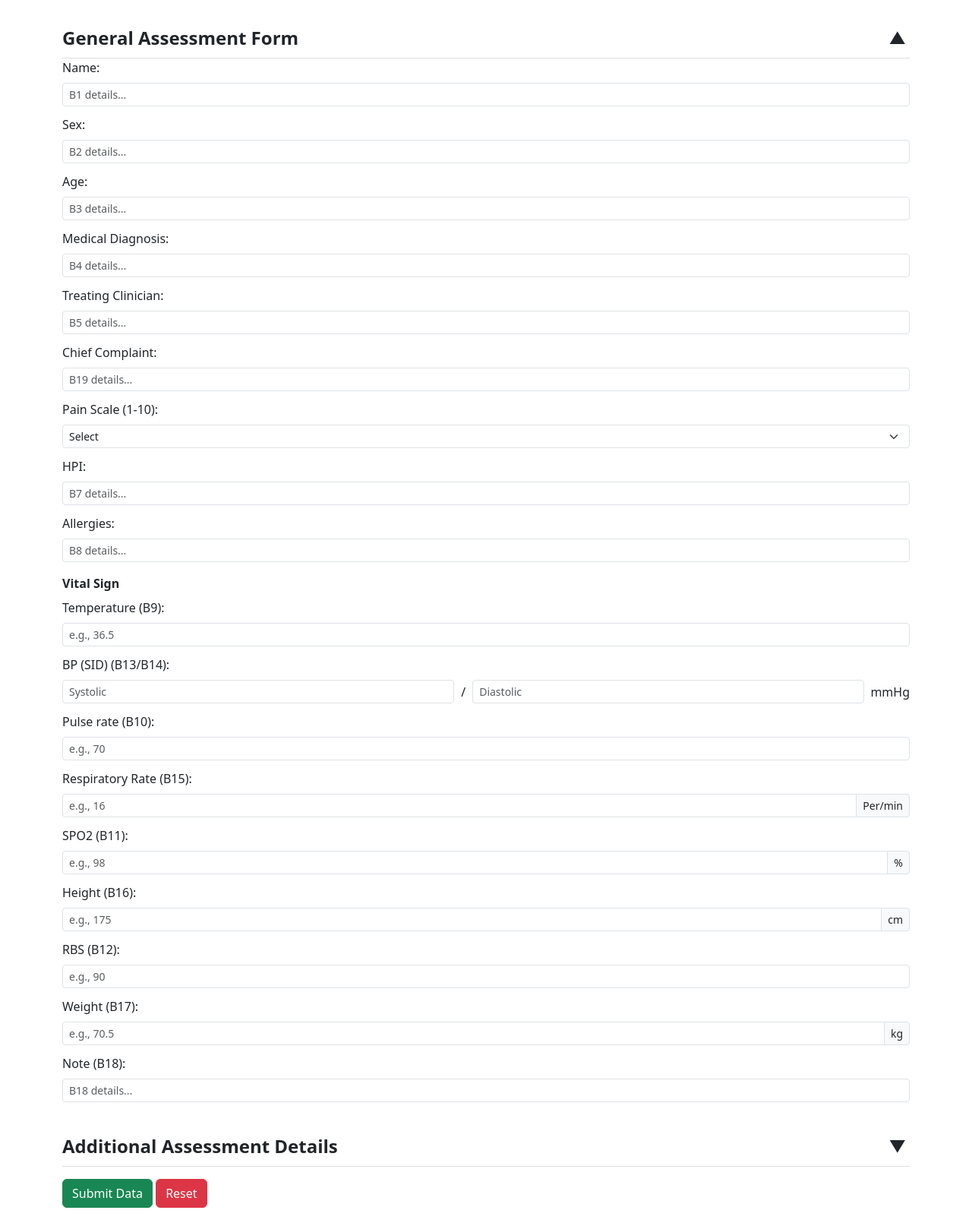
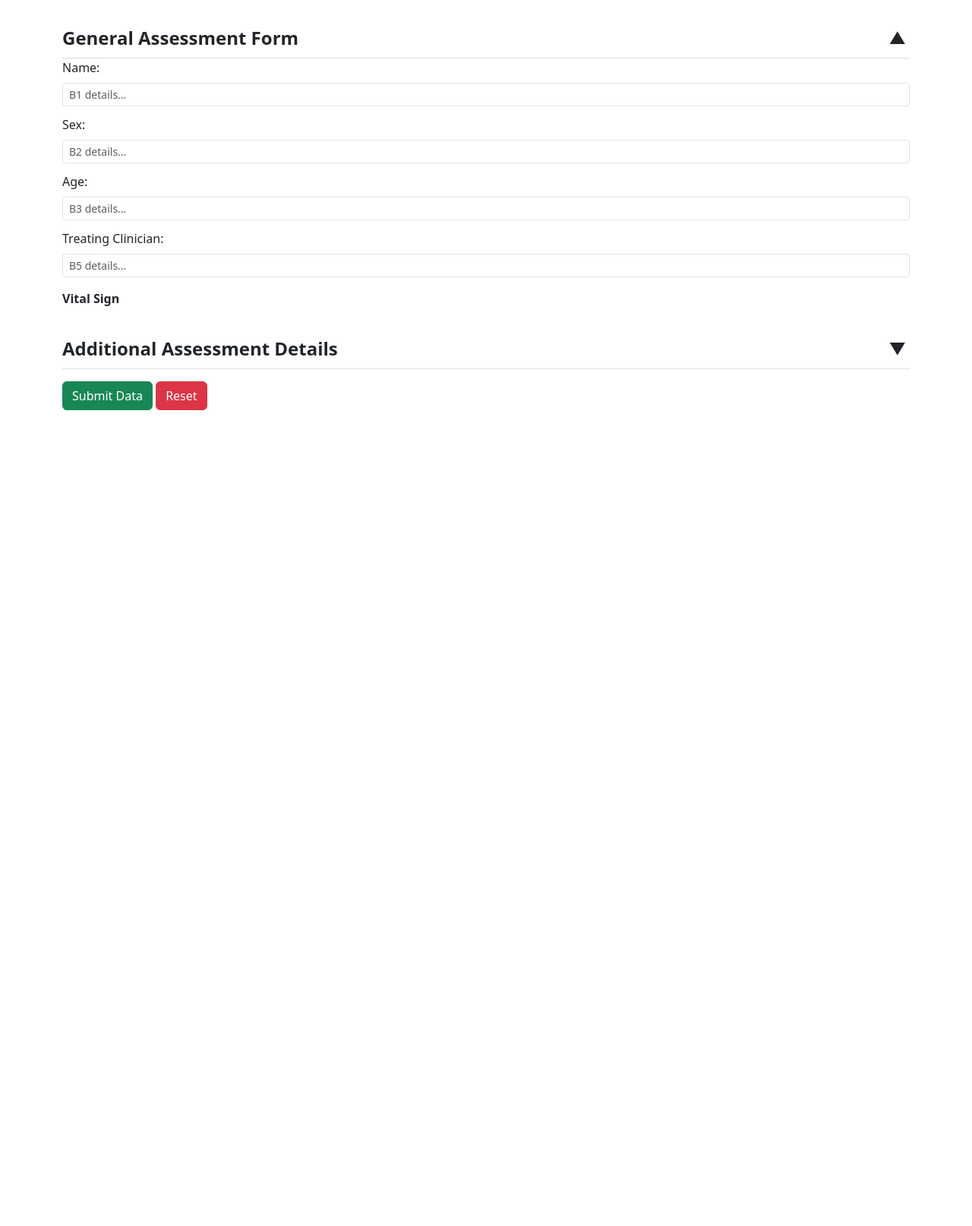
Before and after one commit to Israelkw/phyemr, a PHP site: page /patient_evaluation_form/general_assesment_form.html in a window 1280 px wide. Shown: the whole page at 76% size. After the commit the page ends 540 px from the top, so only its background shows below. Run offline with PHP 8.4, Linux system fonts and the light colour scheme.

Commit message:
Refactor patient and form workflows
This commit implements the following changes:

1.  Ensures that a 'demo.html' form is filled immediately after a new patient is created.
    - `php/handle_add_patient.php` now redirects to the demo form.
    - `patient_general_info/demo.html` has been updated to use the standard `form_handler.js`.

2.  Ensures that a 'general-information.html' form is filled immediately after the 'demo.html' form is submitted.
    - `php/handle_submit_patient_form.php` now redirects to the general information form after demo form submission.

3.  Enforces that 'general-information.html' must be completed for a patient before any clinical evaluation forms (from `patient_evaluation_form/`) can be accessed.
    - `pages/fill_patient_form.php` checks for the general information form submission and redirects if it's missing.

4.  Removes redundant fields from clinical evaluation forms that are already covered in 'general-information.html'.
    - Affected forms: `patient_evaluation_form/general_assesment_form.html` and `patient_evaluation_form/pediatric_assesment.html`.
    - Redundant fields such as general medical diagnosis, HPI, allergies, vitals, and past medical history were removed from these specific forms.

These changes streamline the patient intake process and ensure necessary foundational information is collected consistently before specialized evaluations, while also reducing data entry duplication.

```diff
--- a/patient_evaluation_form/general_assesment_form.html
+++ b/patient_evaluation_form/general_assesment_form.html
@@ -76,116 +76,16 @@
         </div>
 
         <div class="mb-2">
-            <label for="GA_B4_MedDiagnosis" class="form-label">Medical Diagnosis:</label>
-            <input type="text" id="GA_B4_MedDiagnosis" name="GA_B4_MedDiagnosis" class="form-control form-control-sm" placeholder="B4 details...">
-        </div>
-
-        <div class="mb-2">
             <label for="GA_B5_TreatingClinician" class="form-label">Treating Clinician:</label>
             <input type="text" id="GA_B5_TreatingClinician" name="GA_B5_TreatingClinician" class="form-control form-control-sm" placeholder="B5 details...">
         </div>
 
-        <div class="mb-2">
-            <label for="GA_B19_ChiefComplaint" class="form-label">Chief Complaint:</label>
-            <input type="text" id="GA_B19_ChiefComplaint" name="GA_B19_ChiefComplaint" class="form-control form-control-sm" placeholder="B19 details...">
-        </div>
+        <p class="fw-bold mb-1">Vital Sign</p>
 
-        <div class="mb-2">
-            <label for="GA_B6_PainScale" class="form-label">Pain Scale (1-10):</label>
-            <select id="GA_B6_PainScale" name="GA_B6_PainScale" class="form-select form-select-sm">
-                <option value="" selected disabled hidden>Select</option>
-                <option value="1">1</option><option value="2">2</option><option value="3">3</option>
-                <option value="4">4</option><option value="5">5</option><option value="6">6</option>
-                <option value="7">7</option><option value="8">8</option><option value="9">9</option>
-                <option value="10">10</option>
-            </select>
-        </div>
-
-        <div class="mb-2">
-            <label for="GA_B7_HPI" class="form-label">HPI:</label>
-            <input type="text" id="GA_B7_HPI" name="GA_B7_HPI" class="form-control form-control-sm" placeholder="B7 details...">
-        </div>
-
-        <div class="mb-2">
-            <label for="GA_B8_Allergies" class="form-label">Allergies:</label>
-            <input type="text" id="GA_B8_Allergies" name="GA_B8_Allergies" class="form-control form-control-sm" placeholder="B8 details...">
-        </div>
-
-        <p class="fw-bold mb-1">Vital Sign</p>
-        <div class="mb-2">
-            <label for="GA_B9_Temperature" class="form-label">Temperature (B9):</label>
-            <input type="number" id="GA_B9_Temperature" name="GA_B9_Temperature" class="form-control form-control-sm" step="0.1" placeholder="e.g., 36.5">
-        </div>
-
-        <div class="mb-2">
-            <label for="GA_B13_BP_Systolic" class="form-label">BP (SID) (B13/B14):</label>
-            <div class="row g-2 align-items-center">
-                <div class="col">
-                    <input type="number" id="GA_B13_BP_Systolic" name="GA_B13_BP_Systolic" class="form-control form-control-sm" placeholder="Systolic">
-                </div>
-                <div class="col-auto px-0 text-center" style="width: 1em;">/</div>
-                <div class="col">
-                    <input type="number" id="GA_B14_BP_Diastolic" name="GA_B14_BP_Diastolic" class="form-control form-control-sm" placeholder="Diastolic">
-                </div>
-                <div class="col-auto ps-1">mmHg</div>
-            </div>
-        </div>
-
-        <div class="mb-2">
-            <label for="GA_B10_PulseRate" class="form-label">Pulse rate (B10):</label>
-            <input type="number" id="GA_B10_PulseRate" name="GA_B10_PulseRate" class="form-control form-control-sm" placeholder="e.g., 70">
-        </div>
-
-        <div class="mb-2">
-            <label for="GA_B15_RespiratoryRate" class="form-label">Respiratory Rate (B15):</label>
-            <div class="input-group input-group-sm">
-                <input type="number" id="GA_B15_RespiratoryRate" name="GA_B15_RespiratoryRate" class="form-control" placeholder="e.g., 16">
-                <span class="input-group-text">Per/min</span>
-            </div>
-        </div>
-
-        <div class="mb-2">
-            <label for="GA_B11_SPO2" class="form-label">SPO2 (B11):</label>
-            <div class="input-group input-group-sm">
-                <input type="number" id="GA_B11_SPO2" name="GA_B11_SPO2" class="form-control" placeholder="e.g., 98">
-                <span class="input-group-text">%</span>
-            </div>
-        </div>
-
-        <div class="mb-2">
-            <label for="GA_B16_Height" class="form-label">Height (B16):</label>
-            <div class="input-group input-group-sm">
-                <input type="number" id="GA_B16_Height" name="GA_B16_Height" class="form-control" step="0.1" placeholder="e.g., 175">
-                <span class="input-group-text">cm</span>
-            </div>
-        </div>
-
-        <div class="mb-2">
-            <label for="GA_B12_RBS" class="form-label">RBS (B12):</label>
-            <input type="number" id="GA_B12_RBS" name="GA_B12_RBS" class="form-control form-control-sm" placeholder="e.g., 90">
-        </div>
-
-        <div class="mb-2">
-            <label for="GA_B17_Weight" class="form-label">Weight (B17):</label>
-            <div class="input-group input-group-sm">
-                <input type="number" id="GA_B17_Weight" name="GA_B17_Weight" class="form-control" step="0.1" placeholder="e.g., 70.5">
-                <span class="input-group-text">kg</span>
-            </div>
-        </div>
-
-        <div class="mb-2">
-            <label for="GA_B18_Note" class="form-label">Note (B18):</label>
-            <input type="text" id="GA_B18_Note" name="GA_B18_Note" class="form-control form-control-sm" placeholder="B18 details...">
-        </div>
     </fieldset>
 
     <fieldset class="mt-4">
         <legend>Additional Assessment Details</legend>
-
-        <div class="mb-2">
-            <label for="GA2_B1_PastMedical" class="form-label">Past Medical and Surgical Illness (B1):</label>
-            <input type="text" id="GA2_B1_PastMedical" name="GA2_B1_PastMedical" class="form-control form-control-sm" placeholder="B1 details...">
-        </div>
 
         <p class="fw-bold mb-1">Physical Examination</p>
         <div class="mb-2">
--- a/php/handle_add_patient.php
+++ b/php/handle_add_patient.php
@@ -87,8 +87,9 @@ if ($_SERVER["REQUEST_METHOD"] == "POST") {
 
     // Execute the statement
     if ($stmt->execute()) {
-        $_SESSION['message'] = "Patient '" . htmlspecialchars($first_name) . " " . htmlspecialchars($last_name) . "' added successfully and saved to the database.";
-        header("Location: ../pages/dashboard.php");
+        $_SESSION['selected_patient_id_for_form'] = $stmt->insert_id; // Store new patient ID
+        $_SESSION['message'] = "Patient '" . htmlspecialchars($first_name) . " " . htmlspecialchars($last_name) . "' added successfully. Please fill out the demography form.";
+        header("Location: ../pages/fill_patient_form.php?form_name=demo.html&form_directory=patient_general_info"); // Redirect to demo form
     } else {
         error_log("MySQLi execute error (insert patient): " . $stmt->error);
         $_SESSION['message'] = "Error saving patient data: " . htmlspecialchars($stmt->error);
```
Also changed, not shown: pages/fill_patient_form.php (+22 -0 lines), patient_evaluation_form/pediatric_assesment.html (+1 -90 lines), patient_general_info/demo.html (+14 -36 lines), php/handle_submit_patient_form.php (+16 -2 lines).
